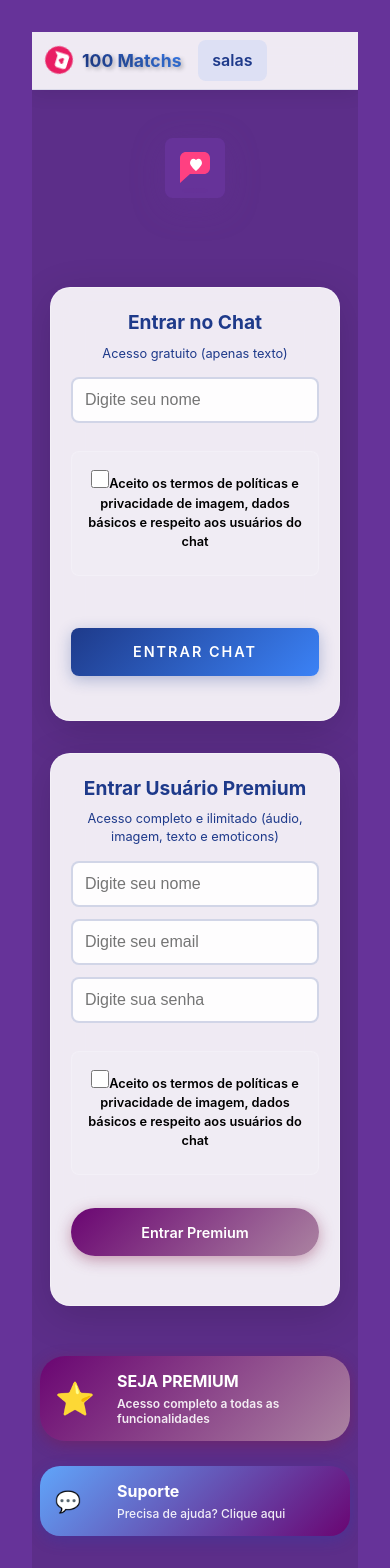
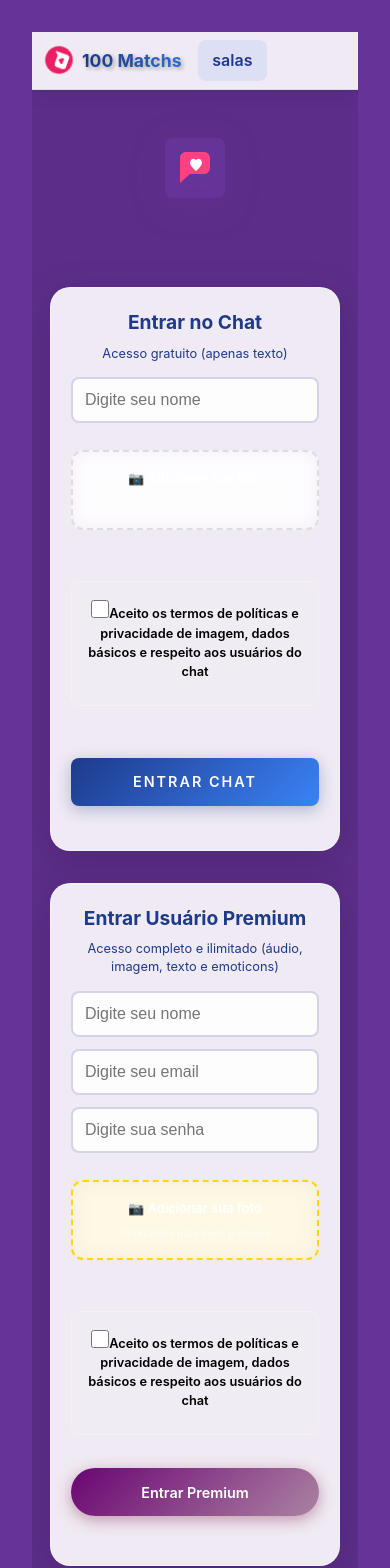
Before and after one commit to rodrigokrapp/100matchs, a React (Vite) app: page / in a window 390 px wide. Shown: the top 1568 px of the page. Built offline with nearby package versions, Linux system fonts and the light colour scheme.

Commit message:
Add photo upload to login forms

```diff
--- a/src/pages/InicioPage.css
+++ b/src/pages/InicioPage.css
@@ -1198,3 +1198,128 @@
   text-shadow: 0 2px 4px rgba(0, 0, 0, 0.5);
   letter-spacing: 2px;
 }
+
+/* Estilos para upload de foto */
+.foto-upload-section {
+  margin: 15px 0;
+}
+
+.foto-upload-label {
+  cursor: pointer;
+  display: block;
+  width: 100%;
+}
+
+.foto-upload-button {
+  border: 2px dashed #ddd;
+  border-radius: 12px;
+  padding: 20px;
+  text-align: center;
+  transition: all 0.3s ease;
+  background: rgba(255, 255, 255, 0.1);
+  backdrop-filter: blur(10px);
+  min-height: 120px;
+  display: flex;
+  align-items: center;
+  justify-content: center;
+}
+
+.foto-upload-button:hover {
+  border-color: #ff69b4;
+  background: rgba(255, 105, 180, 0.1);
+  transform: translateY(-2px);
+}
+
+.foto-upload-button.premium {
+  border-color: #ffd700;
+  background: rgba(255, 215, 0, 0.1);
+}
+
+.foto-upload-button.premium:hover {
+  border-color: #ffb300;
+  background: rgba(255, 179, 0, 0.15);
+}
+
+.foto-placeholder {
+  display: flex;
+  flex-direction: column;
+  align-items: center;
+  gap: 8px;
+  color: white;
+}
+
+.foto-placeholder span {
+  font-size: 16px;
+  font-weight: 600;
+}
+
+.foto-placeholder small {
+  font-size: 12px;
+  opacity: 0.8;
+  color: rgba(255, 255, 255, 0.7);
+}
+
+.foto-preview {
+  display: flex;
+  flex-direction: column;
+  align-items: center;
+  gap: 10px;
+  position: relative;
+}
+
+.foto-preview img {
+  width: 80px;
+  height: 80px;
+  border-radius: 50%;
+  object-fit: cover;
+  border: 3px solid rgba(255, 255, 255, 0.3);
+  box-shadow: 0 4px 15px rgba(0, 0, 0, 0.2);
+}
+
+.foto-preview span {
+  color: white;
+  font-size: 14px;
+  font-weight: 500;
+  opacity: 0.9;
+}
+
+/* Responsivo para mobile */
+@media (max-width: 768px) {
+  .foto-upload-button {
+    min-height: 100px;
+    padding: 15px;
+  }
+
+  .foto-preview img {
+    width: 60px;
+    height: 60px;
+  }
+
+  .foto-placeholder span {
+    font-size: 14px;
+  }
+
+  .foto-placeholder small {
+    font-size: 11px;
+  }
+}
+
+@media (max-width: 480px) {
+  .foto-upload-button {
+    min-height: 80px;
+    padding: 10px;
+  }
+
+  .foto-preview img {
+    width: 50px;
+    height: 50px;
+  }
+
+  .foto-placeholder span {
+    font-size: 13px;
+  }
+
+  .foto-placeholder small {
+    font-size: 10px;
+  }
+}
--- a/src/pages/InicioPage.tsx
+++ b/src/pages/InicioPage.tsx
@@ -7,15 +7,97 @@ const InicioPage: React.FC = () => {
   const navigate = useNavigate();
   const [nome, setNome] = useState('');
   const [email, setEmail] = useState('');
+  const [fotoChat, setFotoChat] = useState<string>('');
   const [nomePremium, setNomePremium] = useState('');
   const [emailPremium, setEmailPremium] = useState('');
   const [senhaPremium, setSenhaPremium] = useState('');
+  const [fotoPremium, setFotoPremium] = useState<string>('');
   const [aceitarTermos, setAceitarTermos] = useState(false);
   const [aceitarTermosPremium, setAceitarTermosPremium] = useState(false);
+
+  // Função para comprimir imagem
+  const compressImage = (file: File, maxWidth: number = 300, quality: number = 0.2): Promise<string> => {
+    return new Promise((resolve) => {
+      const canvas = document.createElement('canvas');
+      const ctx = canvas.getContext('2d');
+      const img = new Image();
+
+      img.onload = () => {
+        // Calcular novas dimensões mantendo proporção
+        let { width, height } = img;
+        if (width > height) {
+          if (width > maxWidth) {
+            height = (height * maxWidth) / width;
+            width = maxWidth;
+          }
+        } else {
+          if (height > maxWidth) {
+            width = (width * maxWidth) / height;
+            height = maxWidth;
+          }
+        }
+
+        canvas.width = width;
+        canvas.height = height;
+
+        // Desenhar imagem redimensionada
+        ctx?.drawImage(img, 0, 0, width, height);
+
+        // Converter para base64 com qualidade reduzida
+        const compressedBase64 = canvas.toDataURL('image/jpeg', quality);
+        resolve(compressedBase64);
+      };
+
+      img.src = URL.createObjectURL(file);
+    });
+  };
+
+  // Upload de foto para chat gratuito
+  const handleFotoChatUpload = async (e: React.ChangeEvent<HTMLInputElement>) => {
+    const file = e.target.files?.[0];
+    if (!file) return;
+
+    if (!file.type.startsWith('image/')) {
+      alert('Por favor, selecione apenas imagens.');
+      return;
+    }
+
+    try {
+      const compressedBase64 = await compressImage(file, 250, 0.15);
+      setFotoChat(compressedBase64);
+    } catch (error) {
+      console.error('Erro ao processar imagem:', error);
+      alert('Erro ao processar imagem. Tente novamente.');
+    }
+  };
+
+  // Upload de foto para premium
+  const handleFotoPremiumUpload = async (e: React.ChangeEvent<HTMLInputElement>) => {
+    const file = e.target.files?.[0];
+    if (!file) return;
+
+    if (!file.type.startsWith('image/')) {
+      alert('Por favor, selecione apenas imagens.');
+      return;
+    }
+
+    try {
+      const compressedBase64 = await compressImage(file, 250, 0.15);
+      setFotoPremium(compressedBase64);
+    } catch (error) {
+      console.error('Erro ao processar imagem:', error);
+      alert('Erro ao processar imagem. Tente novamente.');
+    }
+  };
 
   const handleEntrarChat = () => {
     if (!nome.trim()) {
       alert('Por favor, digite seu nome');
+      return;
+    }
+
+    if (!fotoChat) {
+      alert('Por favor, adicione uma foto para seu perfil');
       return;
     }
 
@@ -24,24 +106,43 @@ const InicioPage: React.FC = () => {
       return;
     }
 
-    // Salvar usuário de chat gratuito com tempo de sessão
+    // Salvar usuário de chat gratuito com tempo de sessão e foto
     const usuarioChat = {
       nome: nome.trim(),
       email: email.trim() || `${nome.trim().toLowerCase().replace(/\s+/g, '')}@chat.com`,
       premium: false,
       tipo: 'chat',
+      foto: fotoChat,
       limiteTempo: 15 * 60 * 1000, // 15 minutos em milissegundos
       inicioSessao: new Date().getTime()
     };
 
     localStorage.setItem('usuarioChat', JSON.stringify(usuarioChat));
     localStorage.setItem(`acesso_${usuarioChat.email}`, 'true');
+
+    // Salvar foto no perfil também
+    const perfilData = {
+      nome: usuarioChat.nome,
+      fotos: [fotoChat],
+      descricao: '',
+      idade: 25,
+      updated_at: new Date().toISOString()
+    };
+
+    localStorage.setItem(`perfil_${usuarioChat.nome}`, JSON.stringify(perfilData));
+    localStorage.setItem(`usuario_${usuarioChat.nome}`, JSON.stringify(perfilData));
+
     navigate('/salas');
   };
 
   const handleEntrarPremium = () => {
     if (!nomePremium.trim() || !emailPremium.trim() || !senhaPremium.trim()) {
       alert('Por favor, preencha nome, email e senha');
+      return;
+    }
+
+    if (!fotoPremium) {
+      alert('Por favor, adicione uma foto para seu perfil');
       return;
     }
 
@@ -61,14 +162,28 @@ const InicioPage: React.FC = () => {
       return;
     }
 
-    // Login bem-sucedido
+    // Login bem-sucedido com foto
     const usuarioLogado = {
       ...usuarioPremium,
       premium: true,
-      tipo: 'premium'
+      tipo: 'premium',
+      foto: fotoPremium
     };
 
     localStorage.setItem('usuarioPremium', JSON.stringify(usuarioLogado));
+
+    // Salvar/atualizar foto no perfil
+    const perfilData = {
+      nome: usuarioLogado.nome,
+      fotos: [fotoPremium],
+      descricao: usuarioLogado.descricao || '',
+      idade: usuarioLogado.idade || 25,
+      updated_at: new Date().toISOString()
+    };
+
+    localStorage.setItem(`perfil_${usuarioLogado.nome}`, JSON.stringify(perfilData));
+    localStorage.setItem(`usuario_${usuarioLogado.nome}`, JSON.stringify(perfilData));
+
     navigate('/salas');
   };
 
@@ -112,6 +227,32 @@ const InicioPage: React.FC = () => {
                   onChange={(e) => setNome(e.target.value)}
                   className="input"
                 />
+
+                {/* Campo de upload de foto para chat */}
+                <div className="foto-upload-section">
+                  <label className="foto-upload-label">
+                    <input
+                      type="file"
+                      accept="image/*"
+                      onChange={handleFotoChatUpload}
+                      style={{ display: 'none' }}
+                    />
+                    <div className="foto-upload-button">
+                      {fotoChat ? (
+                        <div className="foto-preview">
+                          <img src={fotoChat} alt="Sua foto" />
+                          <span>📷 Trocar foto</span>
+                        </div>
+                      ) : (
+                        <div className="foto-placeholder">
+                          <span>📷 Adicionar sua foto</span>
+                          <small>Obrigatório para entrar no chat</small>
+                        </div>
+                      )}
+                    </div>
+                  </label>
+                </div>
+
                 <div className="terms-checkbox">
                   <label>
                     <input
@@ -155,6 +296,32 @@ const InicioPage: React.FC = () => {
                   onChange={(e) => setSenhaPremium(e.target.value)}
                   className="input"
                 />
+
+                {/* Campo de upload de foto para premium */}
+                <div className="foto-upload-section">
+                  <label className="foto-upload-label">
+                    <input
+                      type="file"
+                      accept="image/*"
+                      onChange={handleFotoPremiumUpload}
+                      style={{ display: 'none' }}
+                    />
+                    <div className="foto-upload-button premium">
+                      {fotoPremium ? (
+                        <div className="foto-preview">
+                          <img src={fotoPremium} alt="Sua foto" />
+                          <span>📷 Trocar foto</span>
+                        </div>
+                      ) : (
+                        <div className="foto-placeholder">
+                          <span>📷 Adicionar sua foto</span>
+                          <small>Obrigatório para login premium</small>
+                        </div>
+                      )}
+                    </div>
+                  </label>
+                </div>
+
                 <div className="terms-checkbox">
                   <label>
                     <input
```
